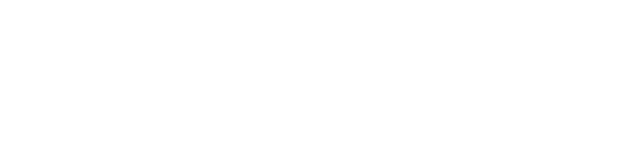
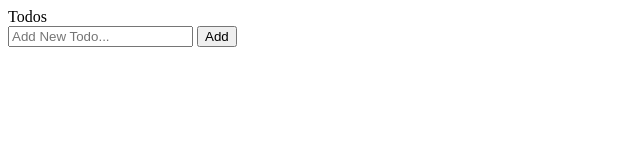
Before and after one commit to UgurcanSARICI/HTML-CSS-JS-ToDo-Project, a plain HTML site: page index.html in a window 1280 px wide. Shown: the whole page, without its empty margins (0-640 px from the left). Drawn offline with Linux system fonts and the light colour scheme.

Commit message:
html finished

```diff
--- a/index.html
+++ b/index.html
@@ -15,8 +15,17 @@
   <link rel="stylesheet" href="./style.css" />
 </head>
 <body>
+    <main class="container">
+        <header>Todos</header>
+        <section class="todo-add">
+          <input type="text" id="todo-input" placeholder="Add New Todo..." />
+          <button type="submit" id="todo-button">Add</button>
+        </section>
 
-
+        <section class="todos">
+          <ul id="todo-ul"></ul>
+        </section>
+      </main>
 
     <script src="app.js"></script>
 </body>
```
